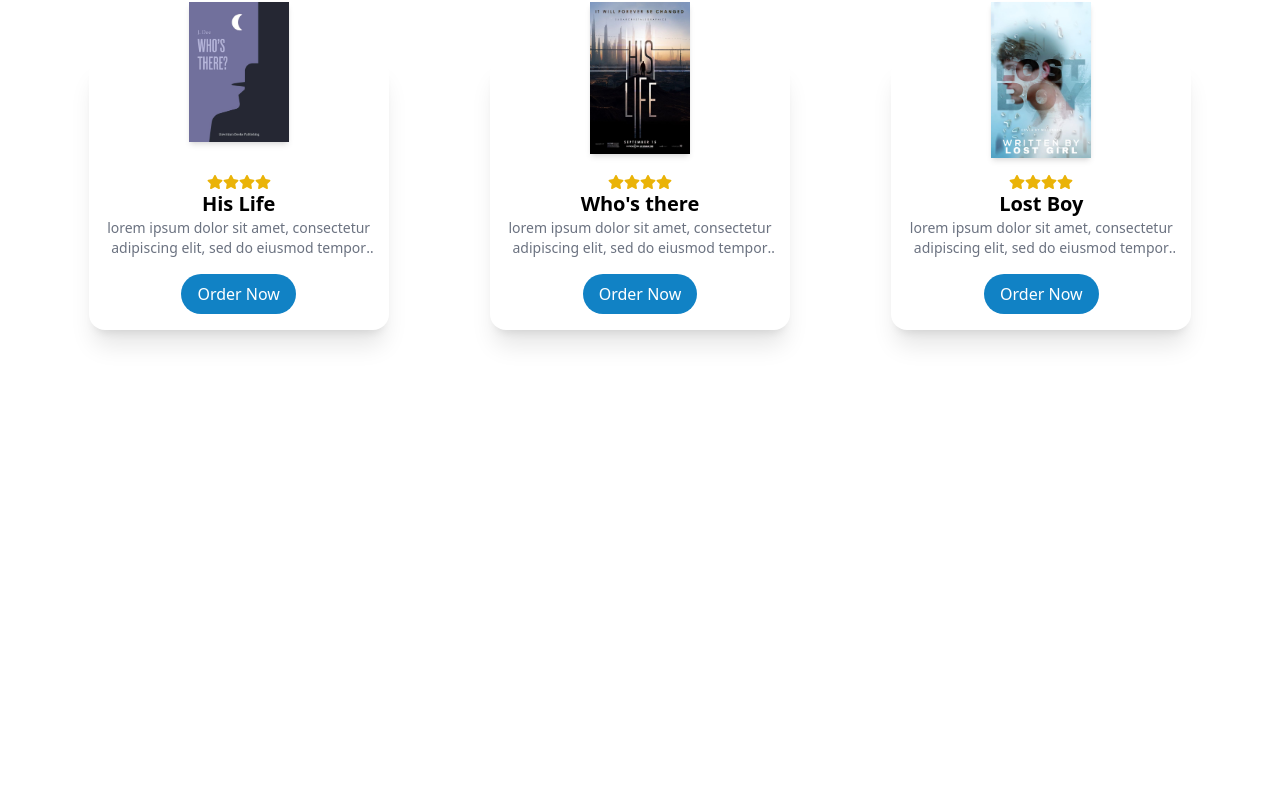
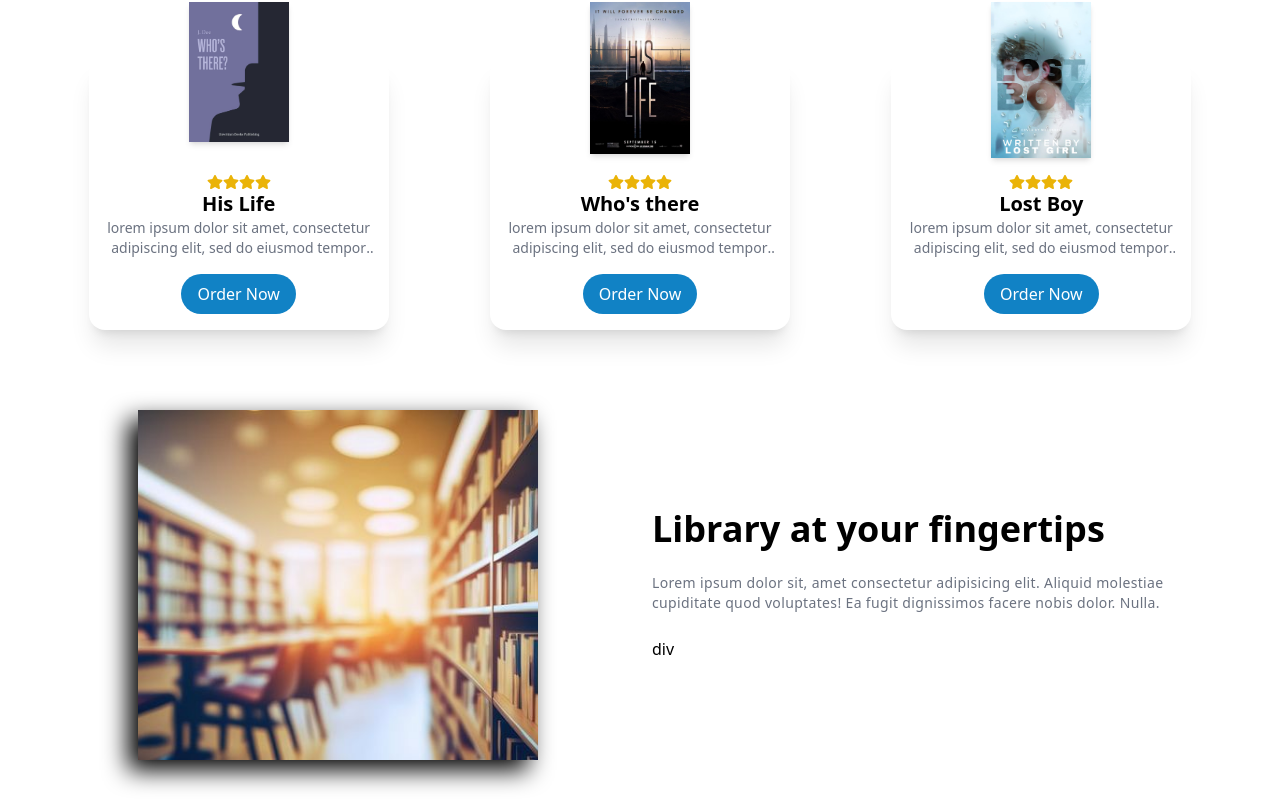
Before and after one commit to wacho91/book-market, a React (Vite) app: page / in a window 1280 px wide. Shown: the part 872-1672 px from the top of the page. Before the commit the page ends 1242 px from the top, so only its background shows below. Built offline with nearby package versions, Linux system fonts and the light colour scheme.

Commit message:
Banner component

```diff
--- a/src/App.jsx
+++ b/src/App.jsx
@@ -1,3 +1,4 @@
+import Banner from "./components/Banner/Banner"
 import BestBook from "./components/BestBook/BestBook"
 import Hero from "./components/Hero/Hero"
 import Navbar from "./components/Navbar/Navbar"
@@ -10,6 +11,7 @@ function App() {
       <Navbar />
       <Hero />
       <BestBook />
+      <Banner />
     </div>
   )
 }
--- /dev/null
+++ b/src/components/Banner/Banner.jsx
@@ -0,0 +1,34 @@
+
+import LibraryImg from "../../assets/website/library.jpg";
+
+const Banner = () => {
+  return (
+    <div className="py-10">
+        <div className="container">
+            <div className="grid grid-cols-1 md:grid-cols-2 items-center gap-6">
+                {/*Image Section*/}
+                <div>
+                    <img
+                        src={LibraryImg}
+                        alt=""
+                        className="max-w-[400px] block mx-auto h-[350px] w-full drop-shadow-[-10px_10px_12px_rgba(0,0,0,1)] object-cover"
+                    />
+                </div>
+                {/*Text content section*/}
+                <div className="flex flex-col justify-center gap-6 sm:pt-0">
+                    <h1 className="text-3xl sm:text-4xl font-bold">Library at your fingertips</h1>
+                    <p className="text-sm text-gray-500 tracking-wide leading-5">
+                        Lorem ipsum dolor sit, amet consectetur
+                        adipisicing elit. Aliquid molestiae cupiditate
+                        quod voluptates! Ea fugit dignissimos
+                        facere nobis dolor. Nulla.
+                    </p>
+                    div
+                </div>
+            </div>
+        </div>
+    </div>
+  )
+}
+
+export default Banner
```
